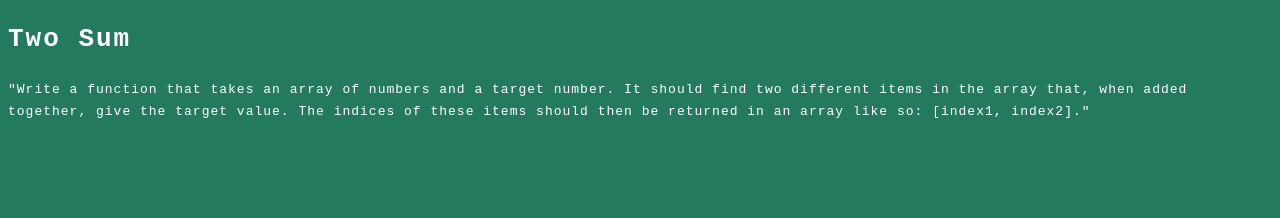
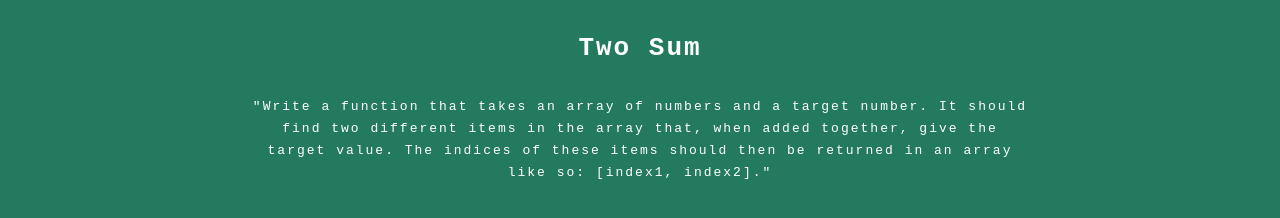
Before and after one commit to crackerFactory64/two-sum, a plain HTML site: page index.html in a window 1280 px wide. Drawn offline with Linux system fonts and the light colour scheme.

Commit message:
Modify styles

```diff
--- a/index.html
+++ b/index.html
@@ -13,8 +13,12 @@
         line-height: 1.7;
       }
 
-      h1 {
+      h1,
+      p {
         letter-spacing: 2px;
+        margin: 1em auto;
+        max-width: 100ch;
+        text-align: center;
       }
     </style>
   </head>
```
